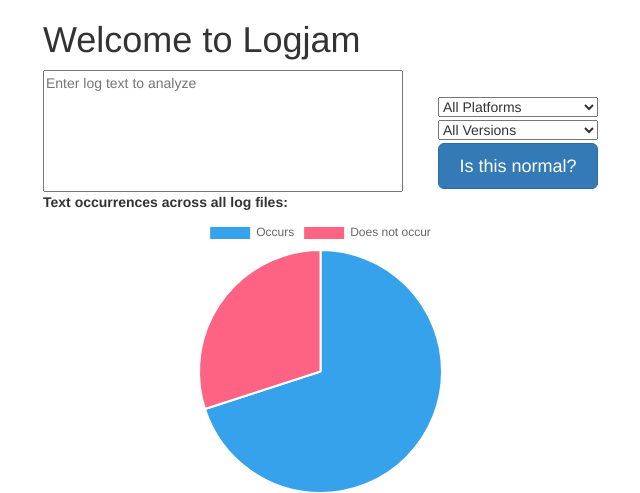
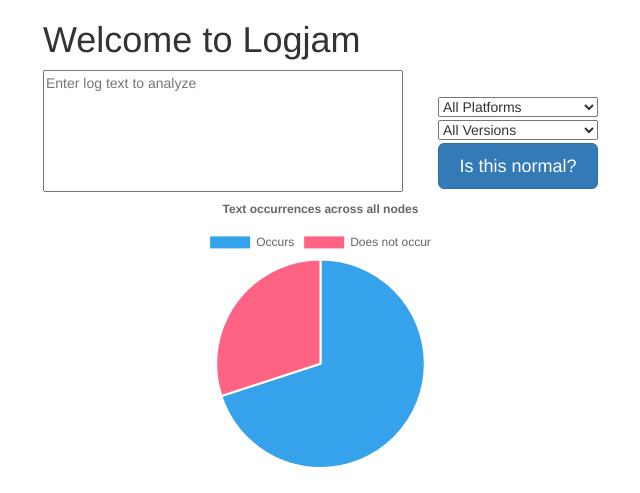
Before and after one commit to wentingzz/LogjamNext, a Flask app: page / in a window 1280 px wide. Shown: the top 493 px of the page, without its empty margins (27-667 px from the left). Run offline with Flask 2, Linux system fonts and the light colour scheme; some libraries are stand-ins or nearby versions.

Commit message:
Reformat html, add handler for submit button, add title to charts

```diff
--- a/logjam-ui/static/js/vueModel.js
+++ b/logjam-ui/static/js/vueModel.js
@@ -1,5 +1,5 @@
 Vue.component('pie-chart', {
-    props: [],
+    props: ['label'],
     data: function() {
         return {
             config: {
@@ -13,8 +13,7 @@ Vue.component('pie-chart', {
                             '#cc65fe',
                             '#ffce56',
                             '#30c589',
-                        ],
-                        label: 'Dataset 1'
+                        ]
                     }],
                     labels: [
                         'Occurs',
@@ -22,7 +21,11 @@ Vue.component('pie-chart', {
                     ]
                 },
                 options: {
-                    responsive: true
+                    responsive: true,
+                    title: {
+                        display: true,
+                        text: "Text occurrences across all nodes"
+                    }
                 }
             }
         };
@@ -41,23 +44,35 @@ Vue.component('pie-chart', {
     }
 })
 
+function getOccurrences(logText, platform, sgVersion) {
+    console.log(logText);
+    console.log(platform);
+    console.log(sgVersion);
+
+}
+
 var vm = new Vue({
     el: "#app",
     data: {
         platforms: [
-            {text: "All Platforms", value: "all"},
+            {text: "All Platforms", value: null},
             {text: "Platform A", value: "A"},
             {text: "Platform B", value: "B"},
             {text: "Platform C", value: "C"}],
-        platform: "all",
-        encoding: "all",
+        platform: null,
         versions: [
-            {text: "All Versions", value: "all"},
+            {text: "All Versions", value: null},
             {text: "1.0", value: "1.0"},
             {text: "1.1.4", value: "1.1.4"},
             {text: "2.3", value: "2.3"}],
-        storageGridVersion: "all",
+        sgVersion: null,
         logText: ""
+    },
+    methods: {
+        getOccurrences: function (event) {
+            // Currying!
+            getOccurrences(this.logText, this.platform, this.sgVersion);
+        }
     },
     delimiters: ['[[',']]']
 })
--- a/logjam-ui/templates/index.html
+++ b/logjam-ui/templates/index.html
@@ -26,7 +26,8 @@
                 <div class="row">
 
                     <div id="textEntry" class="col-sm-4">
-          <textarea name="logContents" placeholder="Enter log text to analyze" rows="5" v-model="logText"></textarea>
+                        <textarea name="logContents" placeholder="Enter log text to analyze"
+                                                     rows="5" v-model="logText"></textarea>
                     </div>
 
                     <div id="options-col" class="col-sm-2">
@@ -37,12 +38,12 @@
                                 </option>
                             </select>
 
-        <select id="SGVersion" v-model="storageGridVersion">
+                            <select id="SGVersion" v-model="sgVersion">
                                 <option v-for="version in versions" v-bind:value="version.value">
                                 [[version.text]]
                                 </option>
                             </select>
-        <input id="submitBtn" class="btn btn-lg btn-primary" type="submit" value="Is this normal?">
+                            <input id="submitBtn" class="btn btn-lg btn-primary" type="submit" value="Is this normal?" v-on:click="getOccurrences">
                         </div>
                     </div>
                 </div>
@@ -51,12 +52,9 @@
             <div class="container" id="charts">
                 <div class="row">
                     <div id="canvas-holder" class="col-sm-6">
-            <label for="chart-area">Text occurrences across all log files:</label>
                         <pie-chart></pie-chart>
                     </div>
                 </div>
-
-
             </div>
             <script src="static/js/vueModel.js"></script>
     </body>
```
Lines whose indentation alone changed are shown as unchanged.
